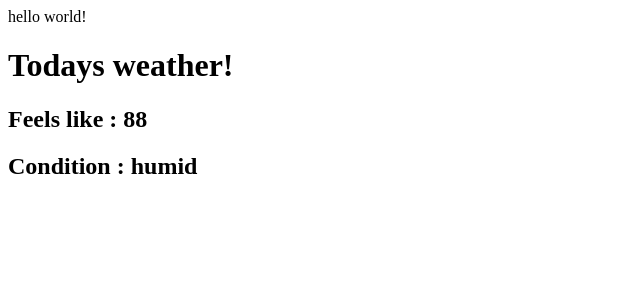
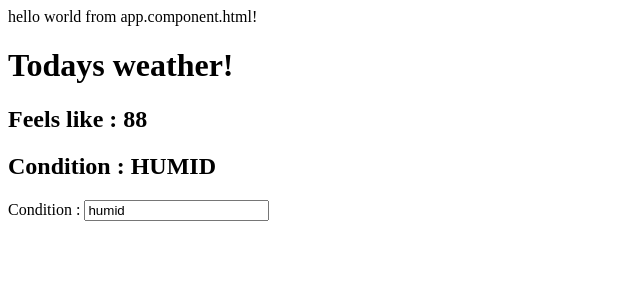
Before and after one commit to aditya-kapre-shrewsbury/shopping-frontend, an Angular app: page / in a window 1280 px wide. Shown: the top 300 px of the page, without its empty margins (0-640 px from the left). Built offline with nearby package versions, Linux system fonts and the light colour scheme.

Commit message:
Added 2-way data binding with ngModel

```diff
--- a/src/app/app.component.html
+++ b/src/app/app.component.html
@@ -1,2 +1,2 @@
-hello world!
+hello world from app.component.html!
 <app-weather></app-weather>
--- a/src/app/app.module.ts
+++ b/src/app/app.module.ts
@@ -4,6 +4,7 @@ import { BrowserModule } from '@angular/platform-browser';
 import { AppRoutingModule } from './app-routing.module';
 import { AppComponent } from './app.component';
 import { WeatherComponent } from './weather/weather.component';
+import { FormsModule } from '@angular/forms';
 
 @NgModule({
   declarations: [
@@ -12,7 +13,8 @@ import { WeatherComponent } from './weather/weather.component';
   ],
   imports: [
     BrowserModule,
-    AppRoutingModule
+    AppRoutingModule,
+    FormsModule
   ],
   providers: [],
   bootstrap: [AppComponent]
--- a/src/app/weather/weather.component.html
+++ b/src/app/weather/weather.component.html
@@ -1,4 +1,11 @@
 <h1>Todays weather!</h1>
 
 <h2>Feels like : {{weather.feelsLikeInF}}</h2>
-<h2>Condition : {{weather.condition}}</h2>
+<h2>Condition : {{weather.condition | uppercase}}</h2>
+
+<div>
+    <label>
+        Condition :
+        <input [(ngModel)]="weather.condition" placeholder="condition" />
+    </label>
+</div>
```
